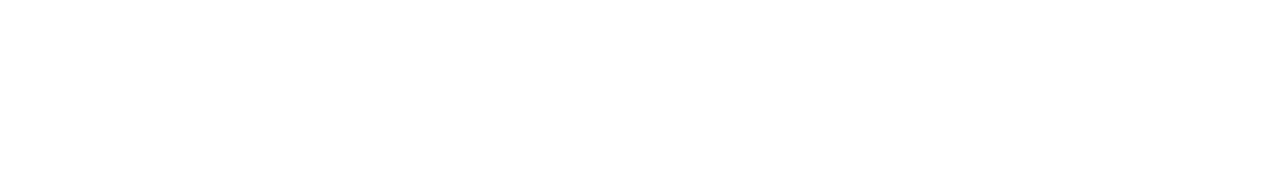
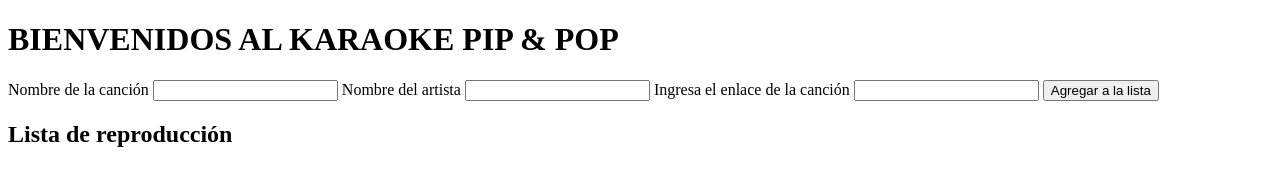
Before and after one commit to Valeriaguerrero16/karaoke-pip-and-pop-, a plain HTML site: page index.html in a window 1280 px wide. Drawn offline with Linux system fonts and the light colour scheme.

Commit message:
Mockup :lipstick:

```diff
--- a/index.html
+++ b/index.html
@@ -6,6 +6,22 @@
     <title>Document</title>
 </head>
 <body>
+    <h1> BIENVENIDOS AL KARAOKE PIP & POP</h1>
+
+    <!--Formulario para agregar canciones-->
+<form id="song_form">
+    <label for="song_name">Nombre de la canción</label>
+    <input id="song_name" type="text" required>
+    <label for="artist_name">Nombre del artista</label>
+    <input id="artist_name" type="text" required>
+    <label for="url_song">Ingresa el enlace de la canción</label>
+    <input id="url_song" type="url" required>
+
+    <button type="submit">Agregar a la lista</button>
+</form>
+      <!--Lista de canciones-->
+      <h2>Lista de reproducción</h2>
+      <ul id="playlist"></ul>
 
 </body>
 </html>
```
